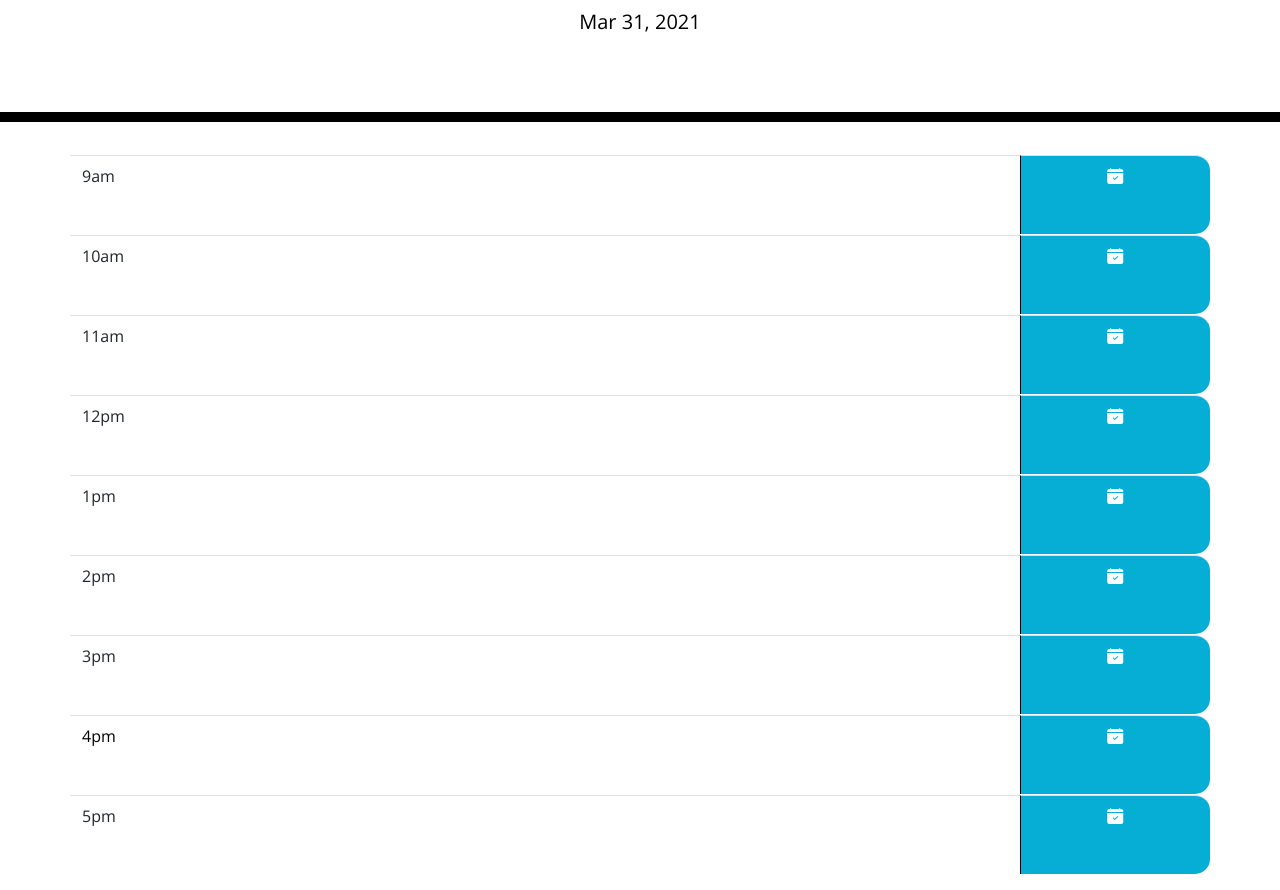
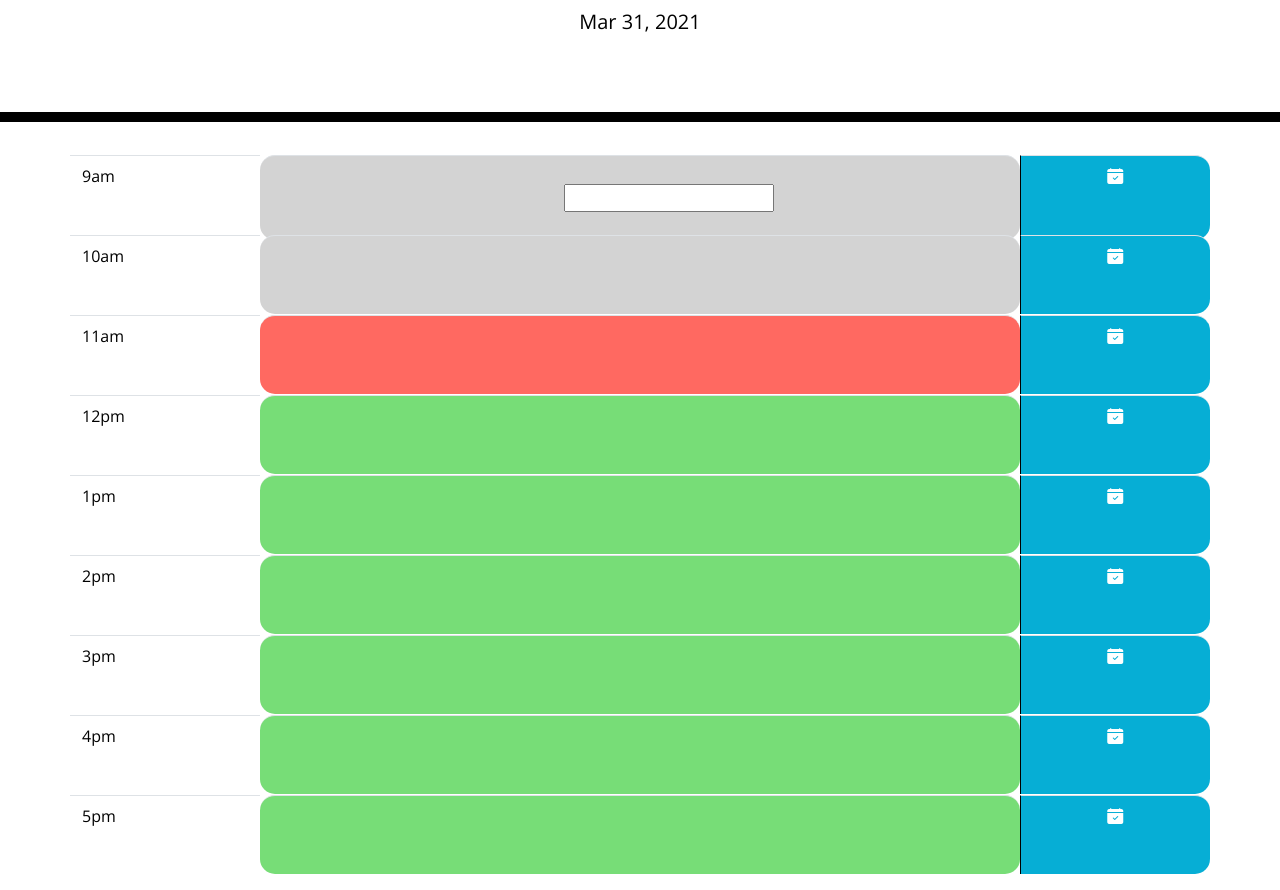
Before and after one commit to swillrich5/work-day-scheduler, a plain HTML site: page index.html in a window 1280 px wide. Shown: the part 182-1072 px from the top of the page. Drawn offline with nearby package versions, Linux system fonts and the light colour scheme.

Commit message:
table backgrounds synched with time of day

```diff
--- a/assets/js/script.js
+++ b/assets/js/script.js
@@ -1,14 +1,33 @@
 var currentDay = document.querySelector("#currentDay");
+var timeColumns = document.querySelectorAll(".time-block")
 
 
 
+function setTimeColumnBackground(rightNow) {
+    for (var i=0; i < timeColumns.length; i++) {
+        if (moment("11am", "hA").format("H") == (i+9)) {
+            timeColumns[i].classList.remove("past");
+            timeColumns[i].classList.remove("future");
+            timeColumns[i].classList.add("present");
+        } else if (moment("11am", "hA").format("H") > (i+9)) {
+            timeColumns[i].classList.remove("present");
+            timeColumns[i].classList.remove("future");
+            timeColumns[i].classList.add("past");
+        } else if (moment("11am", "hA").format("H") < (i+9)) {
+            timeColumns[i].classList.remove("present");
+            timeColumns[i].classList.remove("past");
+            timeColumns[i].classList.add("future");
+        }
+    }
 
+}
 
 
 // handle displaying the time
 function displayTime() {
     var rightNow = moment().format('MMM DD, YYYY');
     currentDay.textContent = rightNow;
+    setTimeColumnBackground();
   }
 
 
--- a/index.html
+++ b/index.html
@@ -25,48 +25,50 @@
       <table class="table">
         <tbody>
           <tr class="row">
-            <td class="col">9am</td>
-            <td class="col-8"></td>
+            <td class="col hour">9am</td>
+            <td class="col-8 time-block present">
+              <input class="description" type="text">
+            </td>
             <td class="col saveBtn text-center"><i class="bi bi-calendar-check-fill"></i></td>
           </tr>
           <tr class="row">
-            <td class="col">10am</td>
-            <td class="col-8"></td>
+            <td class="col hour">10am</td>
+            <td class="col-8 time-block present"></td>
             <td class="col saveBtn text-center"><i class="bi bi-calendar-check-fill"></i></td>
           </tr>
           <tr class="row">
-            <td class="col">11am</td>
-            <td class="col-8"></td>
+            <td class="col hour">11am</td>
+            <td class="col-8 time-block present"></td>
             <td class="col saveBtn text-center"><i class="bi bi-calendar-check-fill"></i></td>
           </tr>
           <tr class="row">
-            <td class="col">12pm</td>
-            <td class="col-8"></td>
+            <td class="col hour">12pm</td>
+            <td class="col-8 time-block present"></td>
             <td class="col saveBtn text-center"><i class="bi bi-calendar-check-fill"></i></td>
           </tr>
           <tr class="row">
-            <td class="col">1pm</td>
-            <td class="col-8"></td>
+            <td class="col hour">1pm</td>
+            <td class="col-8 time-block present"></td>
             <td class="col saveBtn text-center"><i class="bi bi-calendar-check-fill"></i></td>
           </tr>
           <tr class="row">
-            <td class="col">2pm</td>
-            <td class="col-8"></td>
+            <td class="col hour">2pm</td>
+            <td class="col-8 time-block present"></td>
             <td class="col saveBtn text-center"><i class="bi bi-calendar-check-fill"></i></td>
           </tr>
           <tr class="row">
-            <td class="col">3pm</td>
-            <td class="col-8"></td>
+            <td class="col hour">3pm</td>
+            <td class="col-8 time-block present"></td>
             <td class="col saveBtn text-center"><i class="bi bi-calendar-check-fill"></i></td>
           </tr>
           <tr class="row">
-            <td class="col hour">4pm</td>
-            <td class="col-8"></td>
+            <td class="col hour hour">4pm</td>
+            <td class="col-8 time-block present"></td>
             <td class="col saveBtn text-center"><i class="bi bi-calendar-check-fill"></i></td>
           </tr>
           <tr class="row">
-            <td class="col">5pm</td>
-            <td class="col-8"></td>
+            <td class="col hour">5pm</td>
+            <td class="col-8 time-block present"></td>
             <td class="col saveBtn text-center"><i class="bi bi-calendar-check-fill"></i></td>
           </tr>
         </tbody>
```
Also changed, not shown: assets/css/style.css (line endings or trailing spaces).
